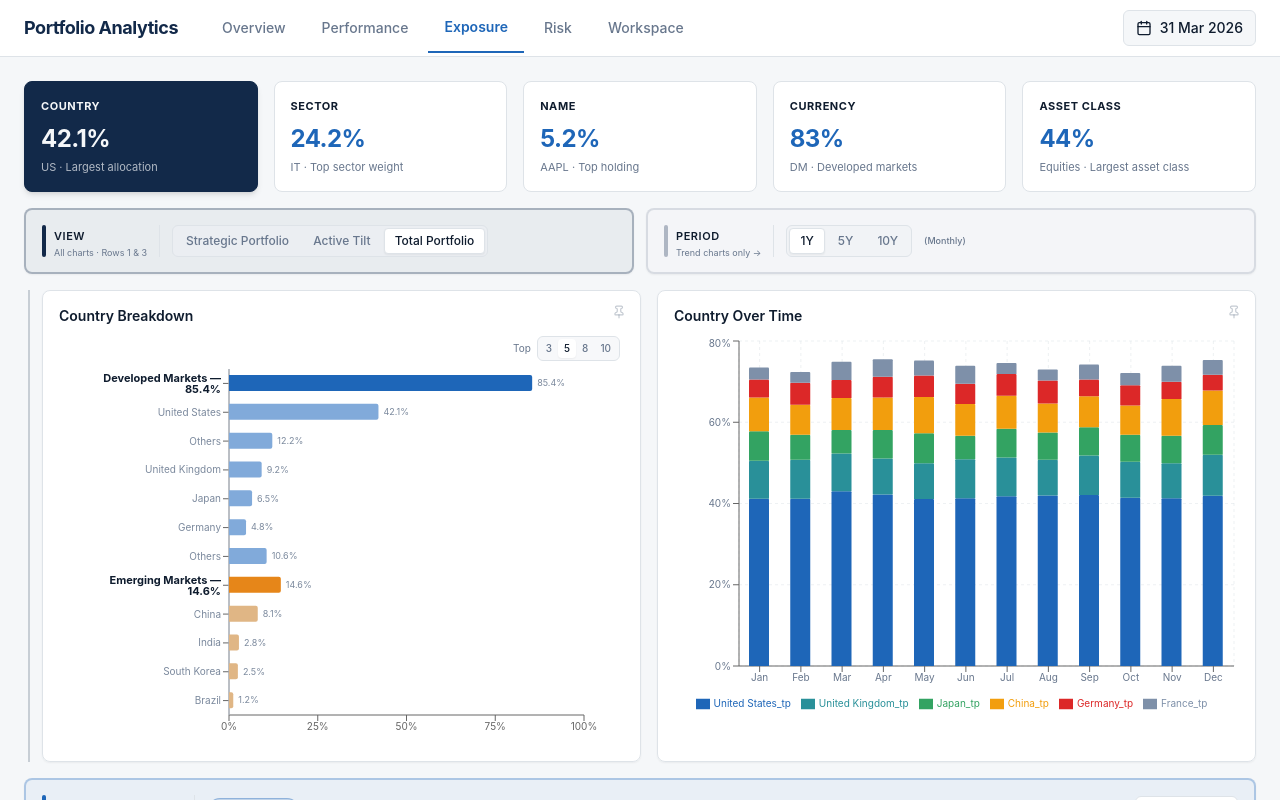
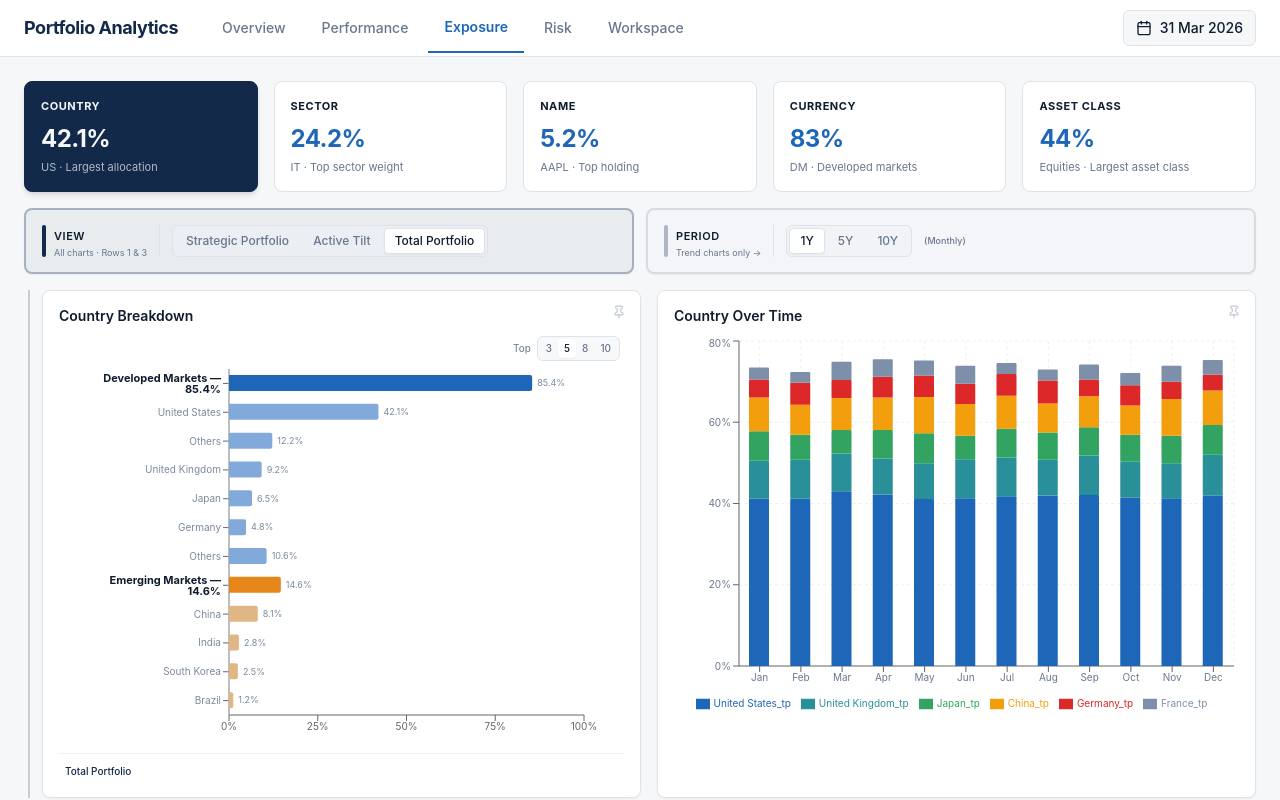
Before and after one commit to poohlie/vision3, a React (Vite) app: page /exposure in a window 1280 px wide. Shown: the top 800 px of the page. Built offline with nearby package versions, Linux system fonts and the light colour scheme; the HTML template or start-up script is replaced by a standard one.

Commit message:
Preceding changes

```diff
--- a/src/pages/Exposure.tsx
+++ b/src/pages/Exposure.tsx
@@ -157,7 +157,7 @@ export default function Exposure() {
 
       {/* Row 1: Overview charts — bordered by View (primary) */}
       <div className="grid grid-cols-2 gap-4 border-l-2 border-primary/20 pl-3 ml-1">
-        <ChartCard id={`exp-${tab}-1`} title={`${activeTab.label} Breakdown`}>
+        <ChartCard id={`exp-${tab}-1`} title={`${activeTab.label} Breakdown`} tags={[view]}>
           {(tab === 'country' || tab === 'currency') ? (
             <GroupedBarChart
               data={(tab === 'country' ? countryExposureData : currencyExposureData).map(d => ({
```
